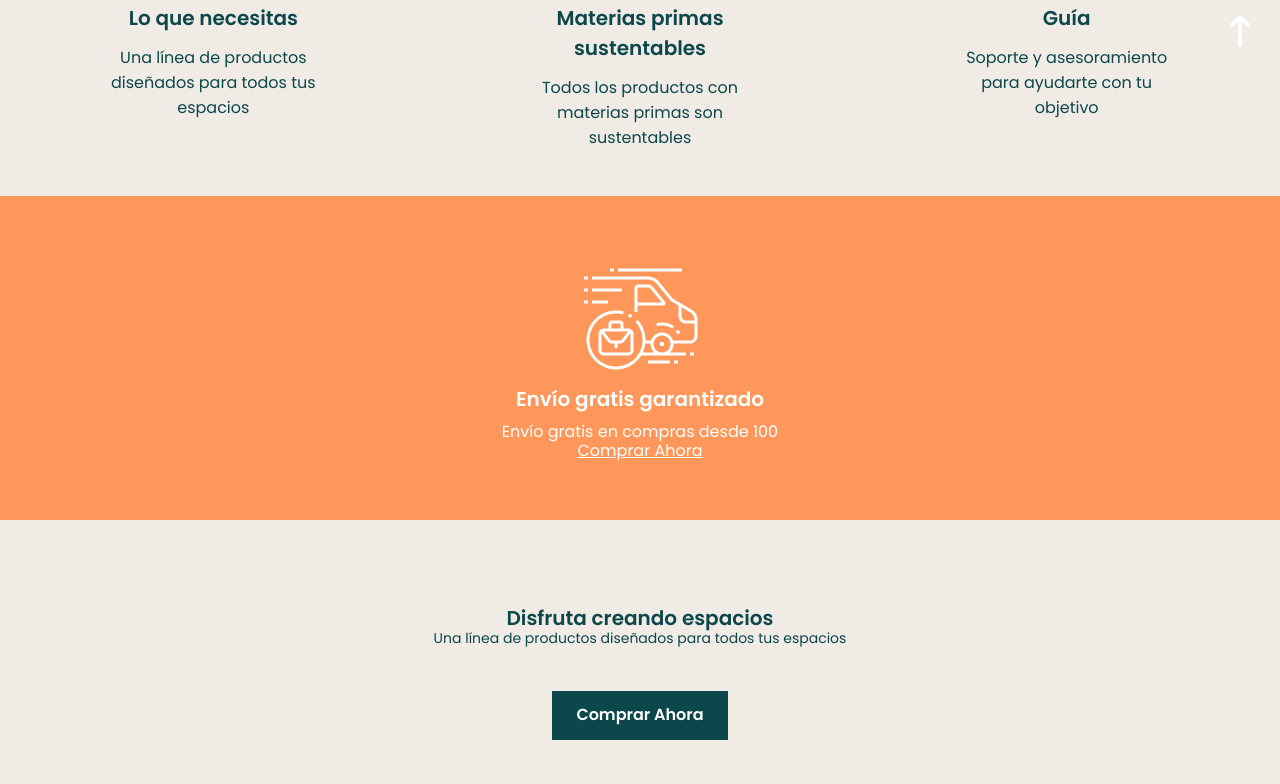
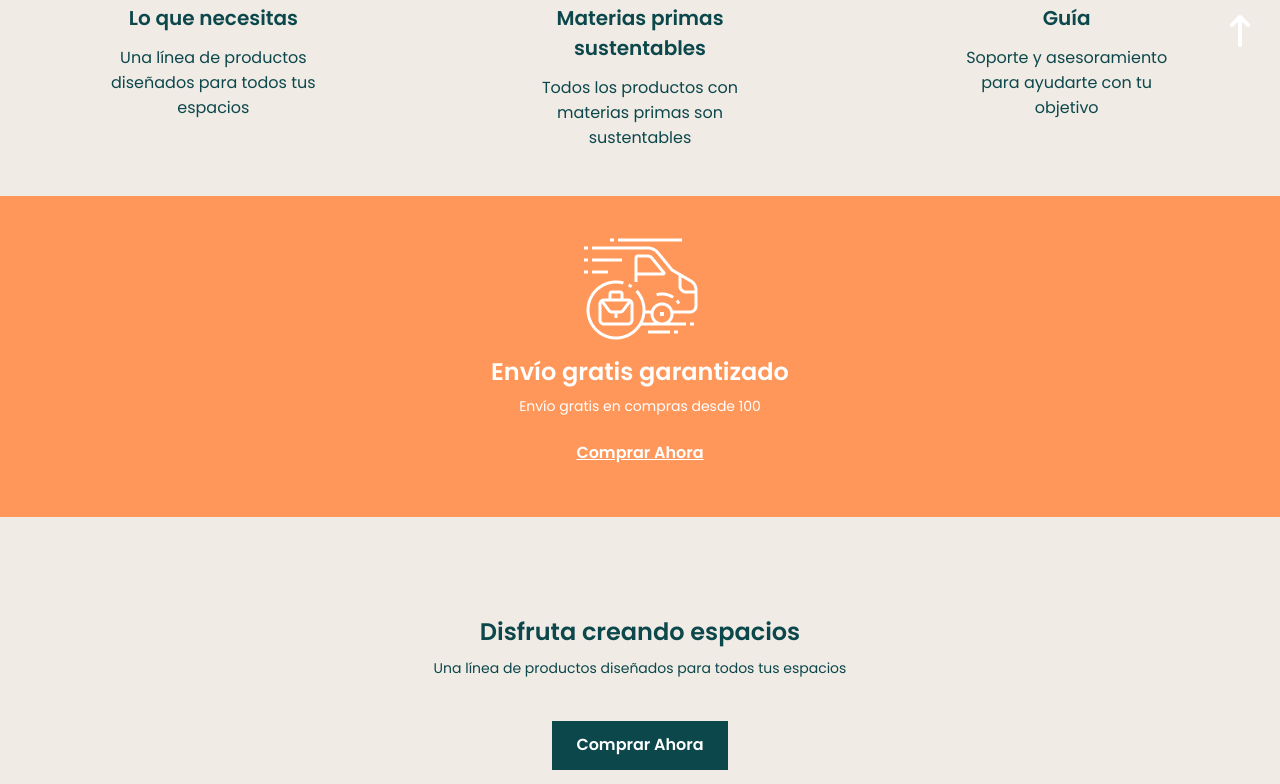
Before and after one commit to Adalab/modulo-1-evaluacion-final-burguimarta, a website: page src/html/index.html in a window 1280 px wide. Shown: the part 737-1521 px from the top of the page. Drawn offline with nearby package versions, Linux system fonts and the light colour scheme; files that its build step writes are made by us from their sources; files whose address does not match are found by name.

Commit message:
Fix Section3

```diff
--- a/src/html/partials/main.html
+++ b/src/html/partials/main.html
@@ -27,13 +27,13 @@
         <section class="section2">
             <img src="./assets/images/go_6.png" alt="delivery">
             <h2 class="section2__title">Envío gratis garantizado</h2>
-            <p>Envío gratis en compras desde 100</p>
+            <p class="section2__content">Envío gratis en compras desde 100</p>
             <a class="section2__link" href="https://www.ikea.com/es/es/cat/organizadores-almacenaje-st001/">Comprar Ahora</a>
         </section>
 
         <section class="section3">
             <h2 class="section3__title">Disfruta creando espacios</h2>
-            <p>Una línea de productos diseñados para todos tus espacios</p>
+            <p class="section3__content">Una línea de productos diseñados para todos tus espacios</p>
             <button class="section3__button">Comprar Ahora</button>
             <img src="./assets/images/creando-espacios.jpg" alt="creando-espacios">
         </section>
--- a/src/scss/layout/_page.scss
+++ b/src/scss/layout/_page.scss
@@ -1,7 +1,11 @@
 .main {
+
     background-color: $color-stone;
+
 }
+
 .features {
+
     text-align: center;
 
     &__title {
@@ -22,18 +26,22 @@
         grid-template-rows: 150px repeat(3, 1fr);
         justify-items: center;
     }
+
     &__item {
         width: 208px;
     }
+
     &__image {
         width: 90px;
         margin: 37px 0;
     }
+
     &__subtitle {
         font-size: 20px;
         margin-bottom: 12px;
         line-height: normal;
     }
+
     &__content {
         height: 96px;
         line-height: normal;
@@ -41,29 +49,38 @@
 }
 
 .section2 {
+
     background-color: $color-orange;
     color: $color-white;
     display: flex;
     flex-direction: column;
     align-items: center;
-    padding: 60px;
+    padding: 30px;
+
 
     &__link{
         color: $color-white;
+        font-size: 16px;
+        padding: 30px 0 25px 0;
+        font-weight: 600;
     }
     &__title {
-        font-size: 20px;
+        font-size: 24px;
         padding: 12px;
     }
+    &__content {
+        font-size: 14px;
+    }
+
 }
 
 .section3{
+
     text-align: center;
     padding-top: 87px;
     display: flex;
     flex-direction: column;
     align-items: center;
-    font-size: 14px;
 
     &__button{
         background-color: $color-primary;
@@ -75,7 +92,13 @@
         font-size: 16px;
         margin: 45px 0 45px 0;
     }
+
     &__title{
-        font-size: 20px;
+        font-size: 24px;
+        padding: 14px;
+    }
+    &__content {
+        font-size: 14px;
+
     }
 }
```
